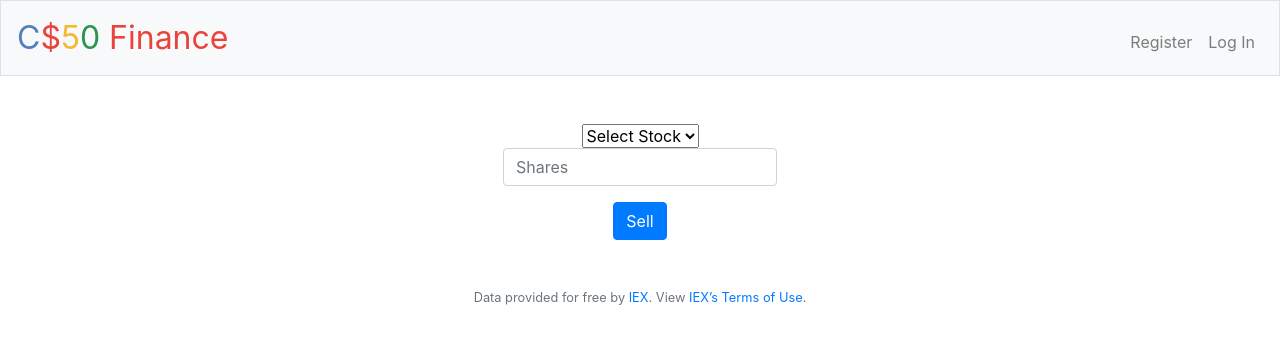
After one commit to CardinisCode/cs50_finance, a Flask app: template templates/sell.html in a window 1280 px wide. The commit adds this page. Shown: the top 344 px of the page. Run offline with Flask 2, Linux system fonts and the light colour scheme; the template is opened without the code that fills it, so the values that code supplies are empty; some libraries are stand-ins or nearby versions.

```diff
--- a/application.py
+++ b/application.py
@@ -49,30 +49,30 @@ def index():
 
     # Let's first grab the current user's personal info from 'users'
     user_id = session["user_id"]
-    # users_account = db.execute("SELECT * FROM users WHERE id = :user_id", user_id=user_id)
-    # balance = users_account[0]["cash"]
-
-    portfolio = db.execute("SELECT user_id, name, symbol, cash, shares FROM portfolio INNER JOIN users ON users.id = portfolio.user_id WHERE user_id = :user_id", user_id=user_id)
+    users_portfolio = db.execute("SELECT user_id, name, symbol, cash, shares FROM portfolio INNER JOIN users ON users.id = portfolio.user_id WHERE user_id = :user_id", user_id=user_id)
 
     symbol = ""
     balance = 0
     portfolio_info = {}
+    purchase_id = 0
 
-    for i in portfolio:
+    for i in users_portfolio:
         if i["user_id"] == user_id:
+            purchase_id += 1
+            portfolio_info[purchase_id] = {}
             symbol = i["symbol"]
             balance = round(float(i["cash"]), 2)
             shares = int(i["shares"])
             stock_current_value = int(lookup(symbol)["price"])
             total_value = round(stock_current_value * shares, 2)
 
-            portfolio_info["balance"] = usd(balance)
-            portfolio_info["symbol"] = symbol
-            portfolio_info["name"] = i["name"]
-            portfolio_info["shares"] = shares
-            portfolio_info["stock_current_value"] = usd(stock_current_value)
-            portfolio_info["total_value"] = usd(total_value)
-            portfolio_info["grand_total"] = usd(balance + total_value)
+            portfolio_info[purchase_id]["balance"] = usd(balance)
+            portfolio_info[purchase_id]["symbol"] = symbol
+            portfolio_info[purchase_id]["name"] = i["name"]
+            portfolio_info[purchase_id]["shares"] = shares
+            portfolio_info[purchase_id]["stock_current_value"] = usd(stock_current_value)
+            portfolio_info[purchase_id]["total_value"] = usd(total_value)
+            portfolio_info[purchase_id]["grand_total"] = usd(balance + total_value)
 
     return render_template("index.html", portfolio_info=portfolio_info)
 
@@ -94,17 +94,17 @@ def buy():
         if shares == '':
             return apology(message="You have no specified how many shares you'd like to buy.")
 
-        elif int(shares) < 1:
+        elif int(purchased_shares) < 1:
             return apology(message="You cannot purchase less than 1 stock.")
 
-        shares = int(shares)
+        purchased_shares = int(shares)
         stocks = lookup(symbol)
         if stocks == None:
             return apology(message="Not a valid Stock symbol!")
 
         price = float(stocks["price"])
         company_name = stocks["name"]
-        purchase_value = price * int(shares)
+        purchase_value = price * int(purchased_shares)
         user_id = session["user_id"]
 
         rows = db.execute("SELECT * FROM users WHERE id = :user_id", user_id=user_id)
@@ -120,17 +120,28 @@ def buy():
         trans_date = date.today()
 
         portfolio = db.execute("SELECT user_id, symbol, shares FROM portfolio WHERE user_id = :user_id and symbol = :symbol", user_id=user_id, symbol=symbol)
+        if len(portfolio) == 0:
+            account_shares = 0
+
+        else:
+            account_shares = portfolio[0]["shares"]
+
+        shares = int(account_shares) + purchased_shares
+
         if len(portfolio) > 0:
-            shares += int(portfolio[0]["shares"])
+            result = db.execute("UPDATE portfolio SET shares = :shares WHERE user_id = :user_id AND symbol = :symbol", shares=shares, user_id=user_id, symbol=symbol);
+            # raise ValueError("here", result)
+        else:
+            db.execute("INSERT INTO portfolio (user_id, name, symbol, shares) VALUES (:user_id, :name, :symbol, :shares)", user_id=user_id, name=company_name, symbol=symbol, shares=shares);
 
-        db.execute("INSERT INTO portfolio (user_id, name, symbol, shares) VALUES (:user_id, :name, :symbol, :shares)", user_id=user_id, name=company_name, symbol=symbol, shares=shares);
+
         db.execute("INSERT INTO history (user_id, symbol, stock_price, purchase_value, date) VALUES (:user_id, :symbol, :price, :purchase_value, :date)", user_id=user_id, symbol=symbol, price=price, purchase_value=purchase_value, date=trans_date);
         db.execute("UPDATE users SET cash = :balance WHERE id = :user_id", balance=final_balance, user_id=user_id);
 
         stock_purchase_info = {
             "symbol": symbol,
             "name": stocks["name"],
-            "shares" : shares,
+            "shares" : purchased_shares,
             "price": usd(price),
             "purchase_value": purchase_value_str,
             "id": session["user_id"],
@@ -142,6 +153,33 @@ def buy():
 
     return render_template("bought.html", web_data=stock_purchase_info)
 
+
+@app.route("/sell", methods=["GET", "POST"])
+@login_required
+def sell():
+    if request.method == "GET":
+        user_id = session["user_id"]
+        rows = db.execute("SELECT * FROM portfolio WHERE user_id = :user_id", user_id=user_id)
+
+        if len(rows) == 0:
+            return apology("You do not own stock yet at this point")
+
+        stocks_purchased = []
+        for i in range(len(rows)):
+            stock_item = rows[i]
+            for key, value in stock_item.items():
+                if key == "symbol":
+                    stocks_purchased.append(value)
+            #
+        raise ValueError(stocks_purchased)
+
+
+
+
+        return render_template("sell.html")
+
+
+    return apology("TODO")
 
 
 @app.route("/history")
@@ -278,11 +316,7 @@ def register():
 
 
 
-@app.route("/sell", methods=["GET", "POST"])
-@login_required
-def sell():
-    """Sell shares of stock"""
-    return apology("TODO")
+
 
 
 def errorhandler(e):
--- /dev/null
+++ b/templates/sell.html
@@ -0,0 +1,20 @@
+{% extends "layout.html" %}
+
+{% block title %}
+    Register
+{% endblock %}
+
+{% block main %}
+    <form action="/sell" method="POST">
+        <select name="symbol" id="stocks">
+            <option value="select_stock">Select Stock</option>
+
+
+          </select>
+        <div class="form-group">
+            <input class="form-control" name="shares" placeholder="Shares" type="text">
+        </div>
+
+        <button class="btn btn-primary" type="submit">Sell</button>
+    </form>
+{% endblock %}
```
Also changed, not shown: sqlscripts.sql (+7 -1 lines), templates/index.html (+7 -30 lines), finance.db, 1 other file.
